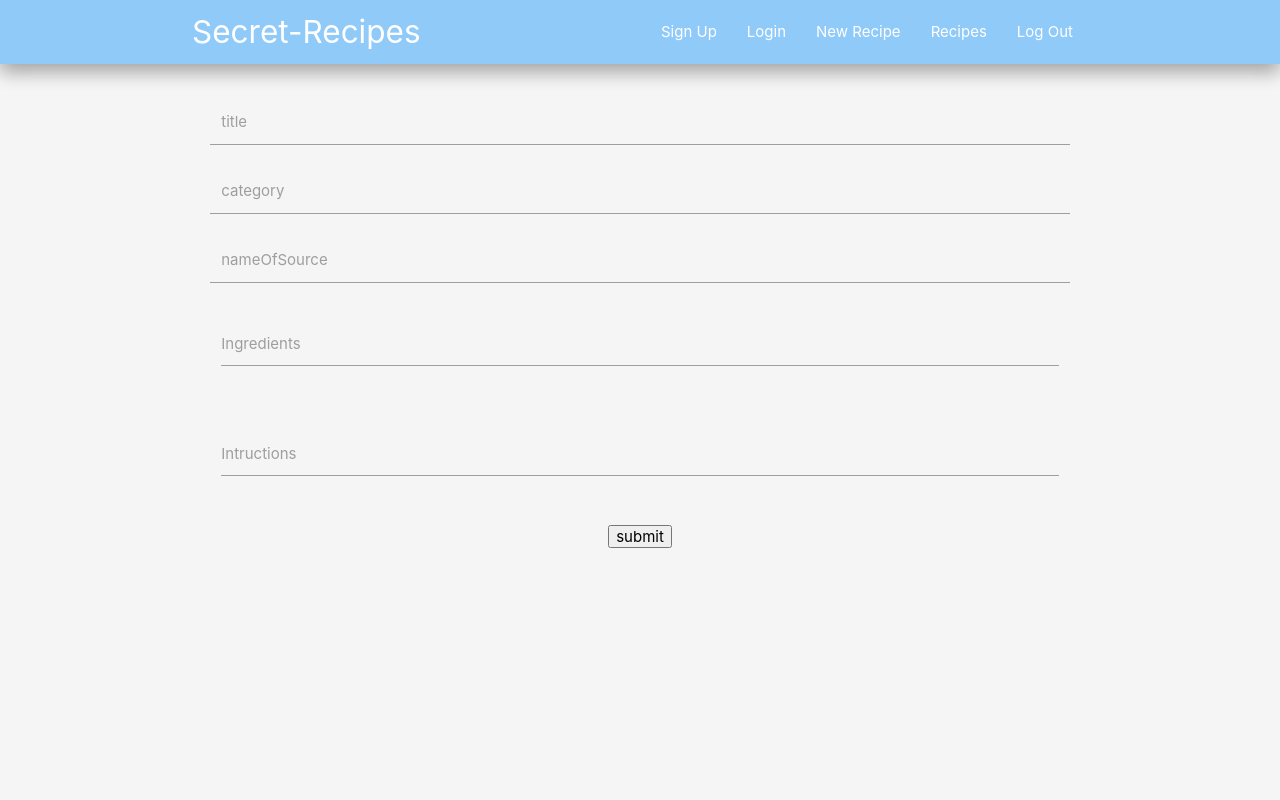
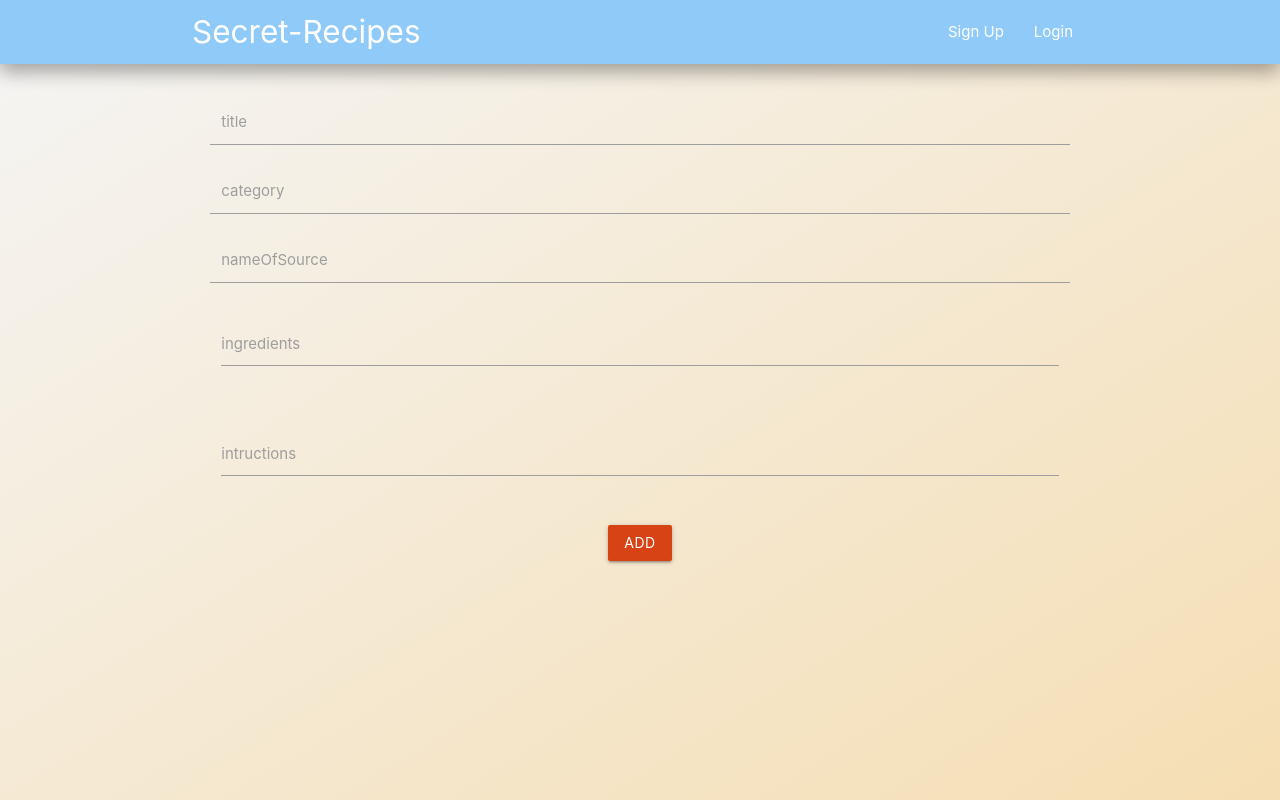
Before and after one commit to family-recipes-buildweek/Rogelio-Caballero-front-end, a React (Create React App) app in the folder recipes/: page /recipeForm in a window 1280 px wide. Built offline with nearby package versions, Linux system fonts and the light colour scheme; sample sign-in values are in the browser's storage.

Commit message:
conditionally rendered the navlinks in navbar

```diff
--- a/recipes/src/PrivateRoute.js
+++ b/recipes/src/PrivateRoute.js
@@ -39,8 +39,8 @@
 
 
 import React from "react";
-import { Route, Redirect, withRouter } from "react-router-dom";
-import { connect } from 'react-redux'
+import { Route, Redirect,} from "react-router-dom";
+// import { connect } from 'react-redux'
 
 
 const PrivateRoute = ({ component: Component, ...rest }) => {
--- a/recipes/src/components/auth/SignIn.js
+++ b/recipes/src/components/auth/SignIn.js
@@ -32,6 +32,7 @@ render(){
 
 return (
     <form onSubmit={this.handleSubmit}>
+    <h2>Access Recipes</h2>
     <div class="input-field col s6 ">
           <input id="icon_prefix1" name='username' onChange={this.handleChange} type="text" class="validate"/>
           <label for="icon_prefix1">username</label>
--- a/recipes/src/components/auth/SignUp.js
+++ b/recipes/src/components/auth/SignUp.js
@@ -35,6 +35,8 @@ render(){
 return (
 
     <form onSubmit={this.handleSubmit}>
+
+    <h2>SIGN UP BEFORE SOMEONE STEALS YOURS RECIPES</h2>
         <div class="input-field col s6">
           <input id="icon_prefix7" type="text" name="username" onChange={this.handleChange} class="validate"/>
           <label for="icon_prefix7">username</label>
--- a/recipes/src/components/layout/NavBar.js
+++ b/recipes/src/components/layout/NavBar.js
@@ -3,18 +3,27 @@ import { Link } from 'react-router-dom'
 
 import SignedInLinks from './SignedInLinks'
 import SignedOutLinks from './SignedOutLinks'
+import { connect } from 'react-redux'
 
 const NavBar =(props)=>{
 return(
+
   <nav className="nav-wrapper blue lighten-3 hoverable">
   <div className="container">
-    <Link to='/'  className="brand-logo">Secret-Recipes</Link>
-    <SignedInLinks/>
-    <SignedOutLinks/>
+    <Link className="brand-logo left ">Secret-Recipes</Link>
+
+    {props.loggedIn?<SignedInLinks/>:<SignedOutLinks/>}
 
   </div>
 </nav>
 )
 
 }
-export default NavBar;
+const mapStateToProps = (state) => {
+
+  return{
+    loggedIn: state.loggedIn,
+  }
+}
+
+export default connect(mapStateToProps)(NavBar)
--- a/recipes/src/components/recipes/RecipeDetails.js
+++ b/recipes/src/components/recipes/RecipeDetails.js
@@ -30,12 +30,15 @@ function RecipeDetails(props) {
                <Link exact to="/recipeForm"><a class="waves-effect waves-light btn-small deep-orange darken-3">  Add Recipe </a></Link>
 
 
-               <a onClick={(e) => { if (window.confirm('Are you sure you wish to delete this recipe?')) props.deleteRecipe(e) } }class="waves-effect waves-light btn black red-text accent-4" >delete</a>
+               {/* <a onClick={(e) => { if (window.confirm('Are you sure you wish to delete this recipe?')) props.deleteRecipe() } }class="waves-effect waves-light btn black red-text accent-4" >delete</a> */}
+                <button onClick={() => props.deleteRecipe(recipe.id)}>
+                    delete
+                </button>
                 </div>
             </div>
             </div>
+
             </div>
-
 
 
         )
--- a/recipes/src/components/recipes/RecipeForm.js
+++ b/recipes/src/components/recipes/RecipeForm.js
@@ -7,11 +7,11 @@ class RecipeForm extends React.Component{
         super();
         this.state={
             recipe:{
-                title:'',
-                category:'',
+                Title:'',
+                Category:'',
                 nameOfSource:'',
                 Ingredients:'',
-                Intructions:'',
+                intructions:'',
             }
 
             }
@@ -35,11 +35,11 @@ class RecipeForm extends React.Component{
     })
         this.setState({
             recipe:{
-                title:'',
-                category:'',
+                Title:'',
+                Category:'',
                 nameOfSource:'',
                 Ingredients:'',
-                Intructions:'',
+                intructions:'',
             }
         })
     }
@@ -49,7 +49,7 @@ render(){
     <div >
         <form onSubmit={this.addRecipe}>
         <div class="input-field col s6">
-          <input id="icon_prefix1" name='title'  value={this.state.recipe.title} onChange={this.handleChanges} type="text" class="validate"/>
+          <input id="icon_prefix1" name='Title'  value={this.state.recipe.Title} onChange={this.handleChanges} type="text" class="validate"/>
           <label for="icon_prefix1">title</label>
         </div>
 
@@ -64,7 +64,7 @@ render(){
         </div> */}
 
         <div class="input-field col s6">
-          <input name="category" value={this.state.recipe.category}  onChange={this.handleChanges} id="icon_prefix2" type="text" class="validate"/>
+          <input name="Category" value={this.state.recipe.Category}  onChange={this.handleChanges} id="icon_prefix2" type="text" class="validate"/>
           <label for="icon_prefix2">category</label>
         </div>
         <div class="input-field col s6">
@@ -76,17 +76,19 @@ render(){
         <div class="row">
             <div class="input-field col s12">
             <textarea name="Ingredients" value={this.state.recipe.Ingredients} onChange={this.handleChanges} id="textarea4" class="materialize-textarea"></textarea>
-            <label for="textarea4">Ingredients</label>
+            <label for="textarea4">ingredients</label>
             </div>
         </div>
 
         <div class="row">
             <div class="input-field col s12">
-            <textarea name="Intructions" value={this.state.recipe.Intructions}  onChange={this.handleChanges} id="textarea5" class="materialize-textarea"></textarea>
-            <label for="textarea5">Intructions</label>
+            <textarea name="intructions" value={this.state.recipe.intructions}  onChange={this.handleChanges} id="textarea5" class="materialize-textarea"></textarea>
+            <label for="textarea5">intructions</label>
             </div>
         </div>
-        <button type="submit">submit </button>
+        <button   class="btn waves-effect waves-light deep-orange darken-3" type="submit" name="action">Add
+
+       </button>
         </form>
 
 
--- a/recipes/src/components/recipes/RecipeList.js
+++ b/recipes/src/components/recipes/RecipeList.js
@@ -4,7 +4,7 @@ import React from 'react';
 import { connect } from "react-redux";
 import SearchBar from './SearchBar'
 import RecipeDetails from './RecipeDetails';
-import { BrowserRouter as Router, Route} from 'react-router-dom';
+import { Route} from 'react-router-dom';
 import RecipeContainer from './RecipeContainer'
 import { getData,deleteRecipe } from "../store/actions/recipesActions";
 
@@ -23,19 +23,15 @@ class RecipeList extends React.Component {
 
 
 componentDidMount(){
+
     this.props.getData();
 }
 
 
 searchRecipesHandler=e=>{
-const recipes=this.props.recipes.filter(r=>{
-    if(r.title.includes(e.target.value)){
-        return r;
-    }
+const recipes=this.props.recipes.filter(recipe=>{if(recipe.title.includes(e.target.value)){return recipe;}
 })
 this.setState({filteredRecipes:recipes});
-
-
 }
 
 deleteRecipe = id => {
@@ -80,7 +76,8 @@ render(){
 
 const mapStateToProps = state => ({
     recipes: state.recipes,
-    loggingIn: state.loggingIn
+    loggingIn: state.loggingIn,
+    deletingRecipe:state.deletingRecipe,
   });
   export default connect(
     mapStateToProps,
--- a/recipes/src/components/recipes/RecipeSummary.js
+++ b/recipes/src/components/recipes/RecipeSummary.js
@@ -11,7 +11,7 @@ return (
 
 
       <div class="card-image   ">
-        <img src={props.recipe.img}/>
+        <img alt="food-img" src={props.recipe.img}/>
       </div>
       <div class="card-stacked">
 
@@ -21,7 +21,7 @@ return (
 
         </div>
         <div class="card-action">
-          <a href="#" class= "deep-orange-text darken-3" >details</a>
+        <button class="waves-effect waves-light btn-small deep-orange darken-3">details</button>
 
         </div>
 
--- a/recipes/src/components/recipes/SearchBar.js
+++ b/recipes/src/components/recipes/SearchBar.js
@@ -4,7 +4,7 @@ import React from 'react';
 const SearchBar = props => {
     return (
       <div>
-      <h1>Recipes</h1>
+      <h1>YOUR RECIPES</h1>
            <div class="input-field col s6">
 
           <input id="icon_prefix1" type="text"   class="validate"  onKeyDown={props.searchRecipes}/>
--- a/recipes/src/index.css
+++ b/recipes/src/index.css
@@ -9,14 +9,36 @@ body {
     sans-serif;
   -webkit-font-smoothing: antialiased;
   -moz-osx-font-smoothing: grayscale;
- /* background: url(https://images.pexels.com/photos/277253/pexels-photo-277253.jpeg?auto=compress&cs=tinysrgb&dpr=2&h=750&w=1260)repeat;
+ /* background: url(https://images.pexels.com/photos/256318/pexels-photo-256318.jpeg?auto=compress&cs=tinysrgb&dpr=2&h=750&w=1260)repeat;
  background-size: 100%;
- background-position: middle;
+ background-position: top;
   min-height: 100%; */
-  background-color:whitesmoke;
+  background-image: linear-gradient(to bottom right, whitesmoke, wheat);
 }
+
 
 code {
   font-family: source-code-pro, Menlo, Monaco, Consolas, "Courier New",
     monospace;
 }
+ /* .input-field [type=text] {
+  color: white;
+}  */
+ /* input:not([type]):focus:not([readonly]), input[type="text"]:not(.browser-default):focus:not([readonly]), input[type="password"]:not(.browser-default):focus:not([readonly]), input[type="email"]:not(.browser-default):focus:not([readonly]), input[type="url"]:not(.browser-default):focus:not([readonly]), input[type="time"]:not(.browser-default):focus:not([readonly]), input[type="date"]:not(.browser-default):focus:not([readonly]), input[type="datetime"]:not(.browser-default):focus:not([readonly]), input[type="datetime-local"]:not(.browser-default):focus:not([readonly]), input[type="tel"]:not(.browser-default):focus:not([readonly]), input[type="number"]:not(.browser-default):focus:not([readonly]), input[type="search"]:not(.browser-default):focus:not([readonly]), textarea.materialize-textarea:focus:not([readonly]) {
+  border-bottom: 1px solid white;
+  -webkit-box-shadow: 0 1px 0 0 white;
+  box-shadow: 0 1px 0 0 white;
+}   */
+/* label focus color */
+/* .input-field input:focus + label {
+  color: white !important;
+}
+/* label underline focus color */
+/* .row .input-field input:focus {
+  border-bottom: 1px solid white !important;
+  box-shadow: 0 1px 0 0 white !important
+} */
+/* h5{
+  color: white;
+  text-shadow: -1px -1px 0 , 1px -1px 0 black, -1px 1px 0 black, 1px 1px black;
+} */
```
Also changed, not shown: recipes/src/components/store/actions/recipesActions.js (+4 -3 lines), recipes/src/components/store/reducers/recipeReducer.js (+24 -12 lines).
